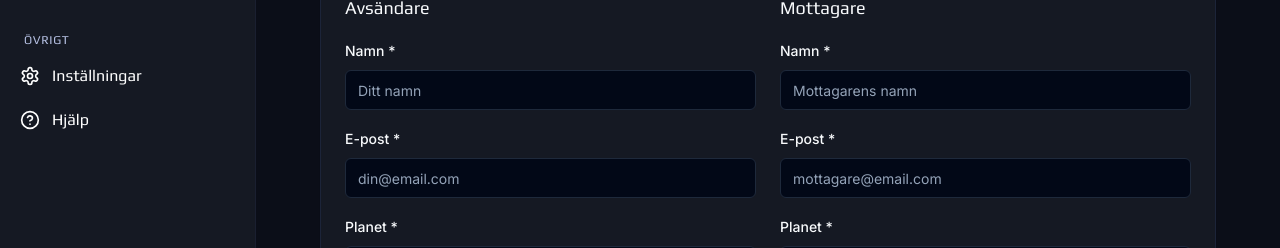
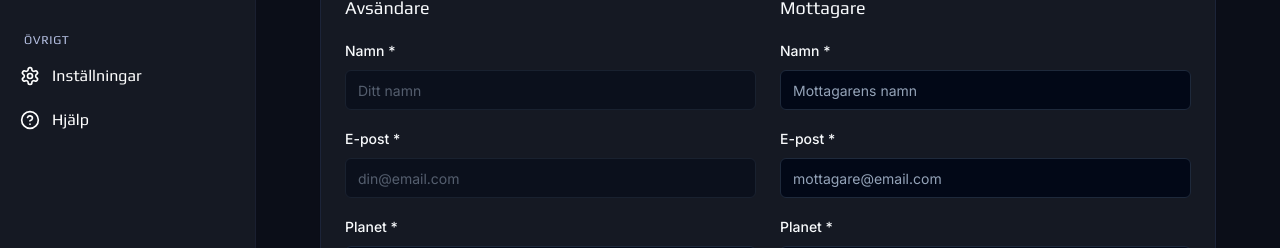
Before and after one commit to nilskj/CosmoCargo, a Next.js app in the folder frontend/: page /dashboard/book-shipment in a window 1280 px wide. Shown: the part 273-521 px from the top of the page. Built offline with nearby package versions, Linux system fonts and the light colour scheme.

Commit message:
disabled sender form fields in frontend

```diff
--- a/frontend/app/dashboard/book-shipment/page.tsx
+++ b/frontend/app/dashboard/book-shipment/page.tsx
@@ -14,9 +14,11 @@ import {
 } from "@/components/ui/card";
 import { useToast } from "@/hooks/use-toast";
 import { Package, ArrowRight } from "lucide-react";
+import { useAuth } from "@/contexts/AuthContext";
 
 const BookShipment = () => {
   const { toast } = useToast();
+  const { user } = useAuth();
 
   const handleSubmit = (e: React.FormEvent) => {
     e.preventDefault();
@@ -59,6 +61,8 @@ const BookShipment = () => {
                     placeholder="Ditt namn"
                     className="space-input"
                     required
+                    value={user?.name || ""}
+                    disabled
                   />
                 </div>
 
@@ -70,6 +74,8 @@ const BookShipment = () => {
                     placeholder="din@email.com"
                     className="space-input"
                     required
+                    value={user?.email || ""}
+                    disabled
                   />
                 </div>
 
```
